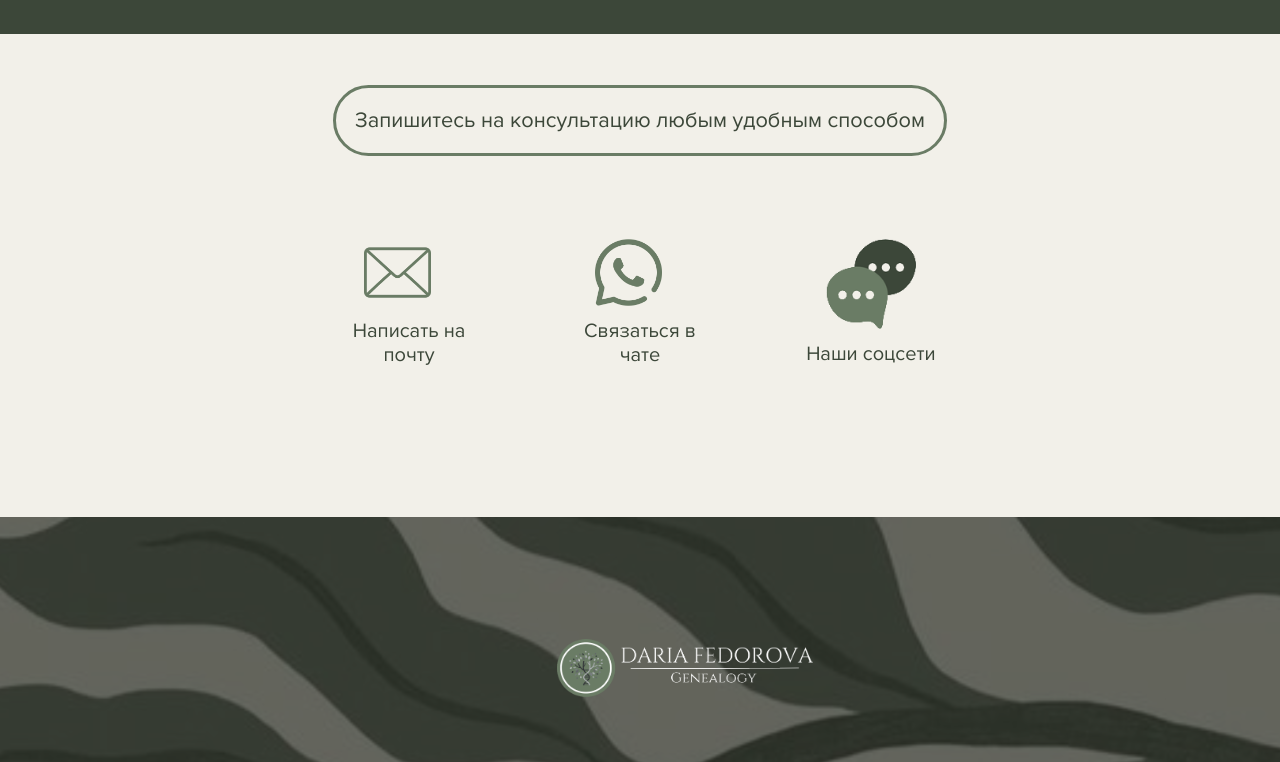
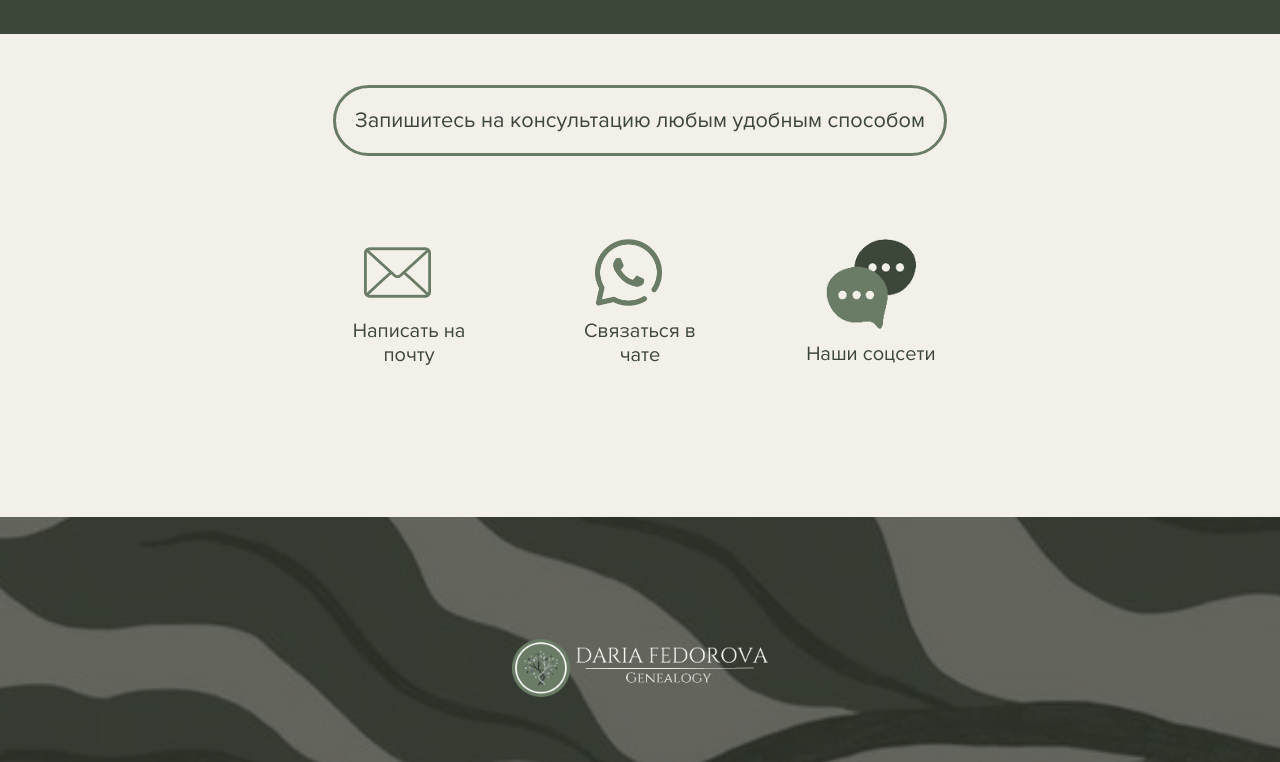
Before and after one commit to yasamansamsami/Gen-Website, a plain HTML site: page index.html in a window 1280 px wide. Shown: the part 2375-3137 px from the top of the page. Drawn offline with Linux system fonts and the light colour scheme.

Commit message:
Update style.css

```diff
--- a/static/style.css
+++ b/static/style.css
@@ -1076,7 +1076,7 @@ a:hover {
         display: flex;
         flex-direction: column;
         margin-top: 7vh;
-        margin-left: 7vw;
+        margin-left: 0vw;
     }
 
     .footer-logo {
```
